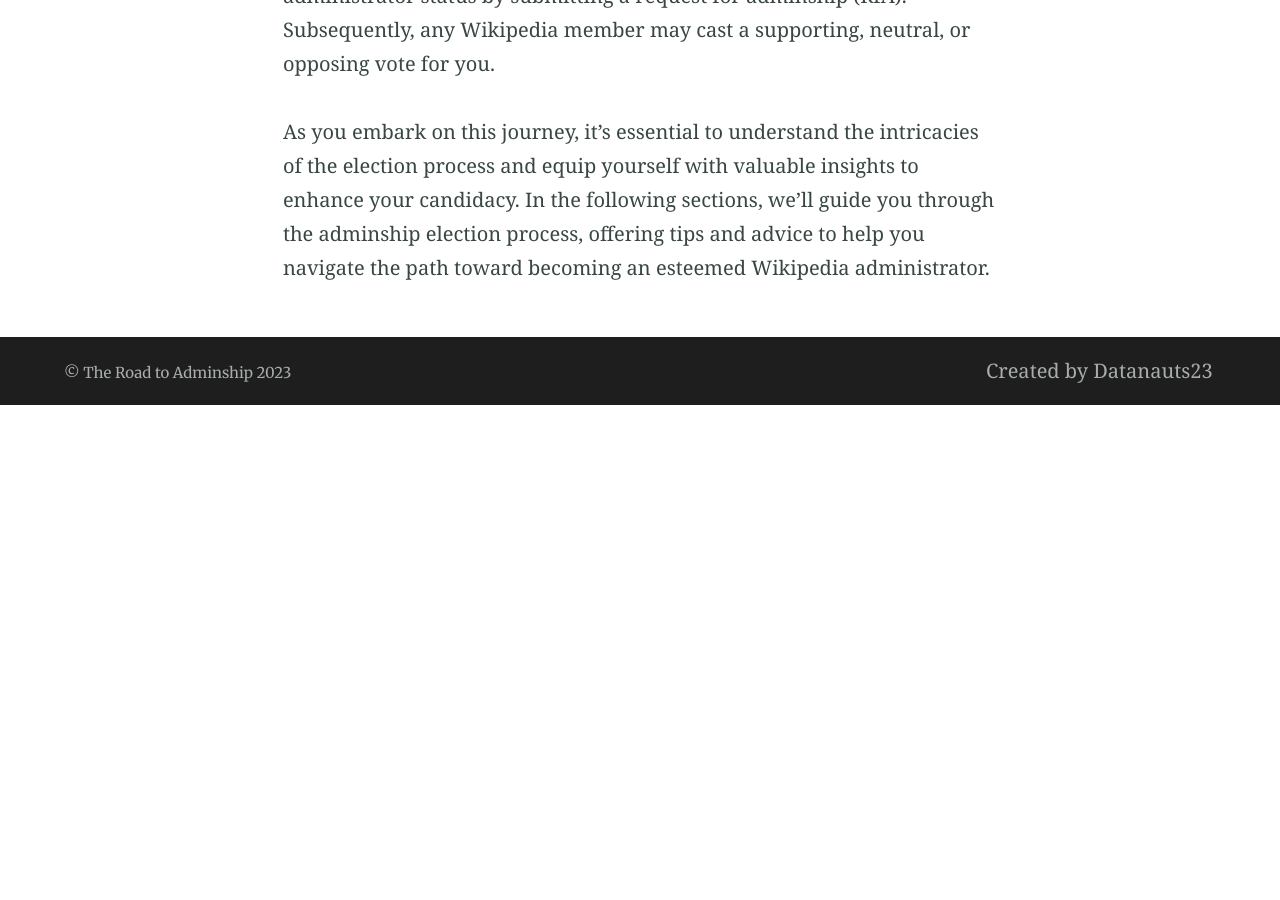
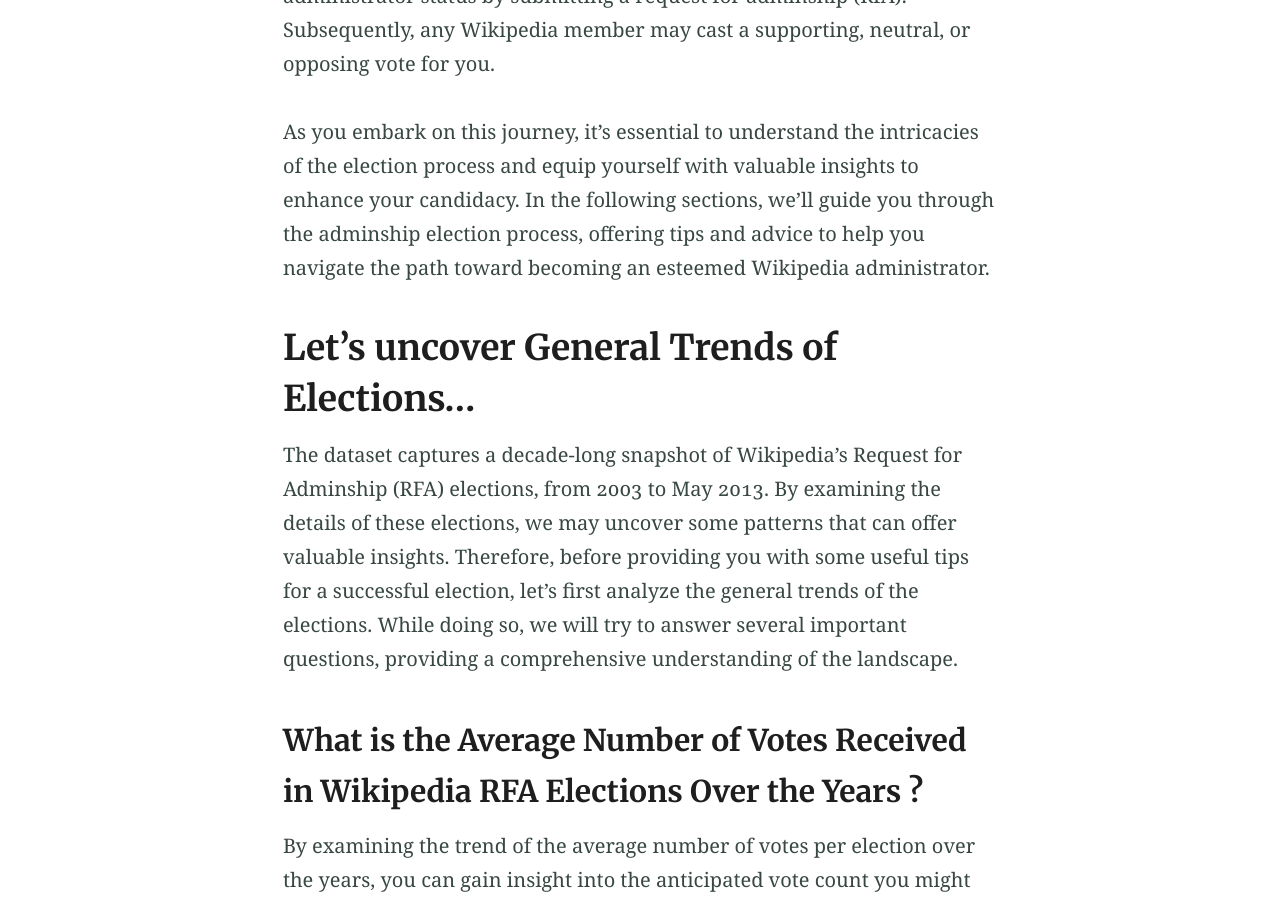
Before and after one commit to Sakasy/sakasy.github.io, a Jekyll site: the page built from index.md, in a window 1280 px wide and 900 px high, scrolled down 1467 px. Built offline with Jekyll 4.4.1, drawn with Linux system fonts in a browser that asks for light colours; before the commit the page ends 1872 px from its top, so only the background shows below that; some of the changed text lies outside the part shown.

Commit message:
Update index.md

```diff
--- a/index.md
+++ b/index.md
@@ -16,3 +16,13 @@
 First, you should know that there are no official prerequisites; any registered user can request administrator privileges. However, you are expected to be active, experienced, and trusted members of the community. So if you are interested, you can easily apply for Wikipedia administrator status by submitting a request for adminship (RfA). Subsequently, any Wikipedia member may cast a supporting, neutral, or opposing vote for you.
 
 As you embark on this journey, it's essential to understand the intricacies of the election process and equip yourself with valuable insights to enhance your candidacy. In the following sections, we'll guide you through the adminship election process, offering tips and advice to help you navigate the path toward becoming an esteemed Wikipedia administrator.
+
+## Let’s uncover General Trends of Elections…
+The dataset captures a decade-long snapshot of Wikipedia's Request for Adminship (RFA) elections, from 2003 to May 2013. By examining the details of these elections, we may uncover some patterns that can offer valuable insights. Therefore, before providing you with some useful tips for a successful election, let's first analyze the general trends of the elections. While doing so, we will try to answer several important questions, providing a comprehensive understanding of the landscape.
+
+### What is the Average Number of Votes Received in Wikipedia RFA Elections Over the Years ?
+By examining the trend of the average number of votes per election over the years, you can gain insight into the anticipated vote count you might receive in the future during the voting process.
+
+You might think that every election generates the same interest in the Wikipedia community, but it turns out that voter interest varies significantly across elections. In fact, excluding the year 2013, which has the lowest number of elections recorded in our dataset and is not the most representative, 25% of the elections in a given year have fewer than 20 voters participating. Some elections even have only one voter.
+
+It's important to note that, according to the data we found on [the Guide to Requests for Adminship](https://en.wikipedia.org/wiki/Wikipedia:Guide_to_requests_for_adminship#Closure) in the closure section, the page  states that a bureaucrat will close the RfA as soon as it is feasible. This could be hours or even a day or two after the formal closing date. Additionally, our research indicates that several candidates withdraw their own candidacy shortly after the beginning of the election. But don't let that worry you; every year, there are a few outlier candidates who generate above and beyond interest. In one election, for the candidate 'TenPoundHammer,' an outstanding number of 561 votes were recorded.
```
